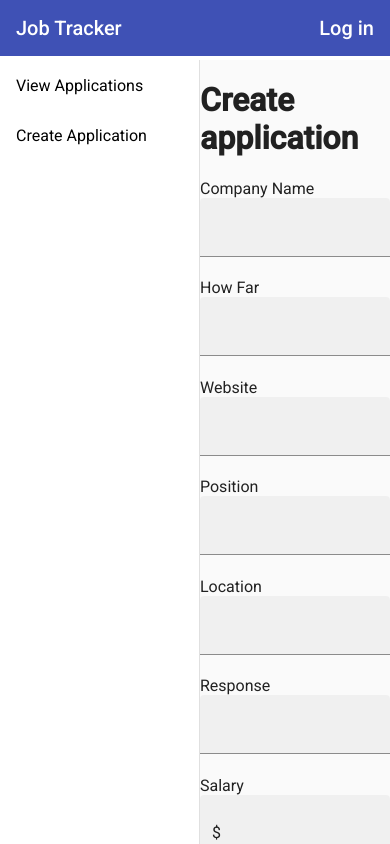
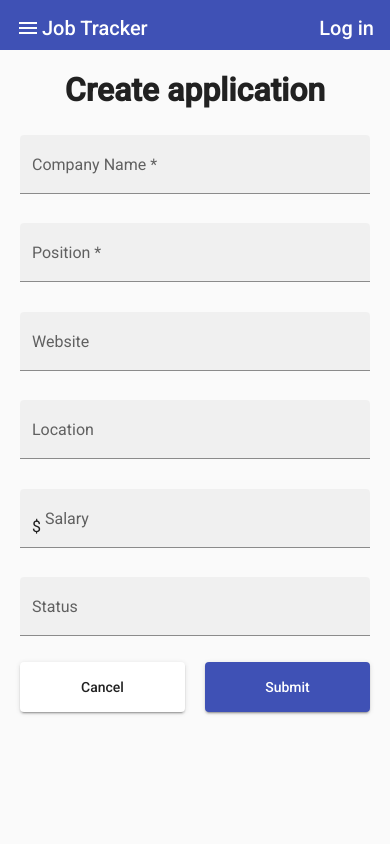
Before and after one commit to PhillipNguyen1/Job-Tracker, an Angular app: page /application/new in a window 390 px wide. Built offline with nearby package versions, Linux system fonts and the light colour scheme.

Commit message:
updated app to make it more mobile friendly

```diff
--- a/src/app/create-application/create-application.component.css
+++ b/src/app/create-application/create-application.component.css
@@ -12,19 +12,23 @@ input.salary::-webkit-inner-spin-button {
   display: none;
 }
 
-.form-control {
+.form {
   max-width: 350px;
   margin: auto;
 }
 
-.submit {
-  display: flex;
-  flex-direction: row-reverse;
+.form-control {
+  margin: 4px 0px;
 }
 
-.submit-button {
-  min-width: 120px;
-  height: 40px;
+.form-buttons {
+  display: flex;
+  justify-content: space-between;
+}
+
+.form-buttons button {
+  min-width: 165px;
+  height: 50px;
 }
 
 mat-form-field {
--- a/src/app/create-application/create-application.component.html
+++ b/src/app/create-application/create-application.component.html
@@ -3,86 +3,70 @@
     <h1>{{ TITLE }}</h1>
   </span>
 
-  <form
-    class="form-control"
-    [formGroup]="applicationForm"
-    (ngSubmit)="onSubmit(applicationForm.value)"
-  >
-    <label for="companyName">Company Name</label>
-    <mat-form-field appearance="fill">
-      <!-- <mat-label>Company Name</mat-label> -->
-      <input matInput formControlName="companyName" />
+  <form class="form" [formGroup]="applicationForm" (ngSubmit)="onSubmit()">
+    <mat-form-field appearance="fill" class="form-control">
+      <mat-label>Company Name</mat-label>
+      <input matInput formControlName="companyName" required />
+      <mat-error *ngIf="applicationForm.get('companyName').invalid"
+        >Please enter a company name</mat-error
+      >
     </mat-form-field>
 
-    <br />
+    <!-- TODO: Remove field -->
 
-    <label>How Far</label>
-    <mat-form-field appearance="fill">
-      <!-- <mat-label>How Far</mat-label> -->
+    <!-- <mat-form-field appearance="fill">
+      <mat-label>How Far</mat-label>
       <input matInput formControlName="howFar" />
+    </mat-form-field> -->
+
+    <mat-form-field appearance="fill" class="form-control">
+      <mat-label>Position</mat-label>
+      <input matInput formControlName="position" required />
+      <mat-error *ngIf="applicationForm.get('position').invalid"
+        >Please enter a position</mat-error
+      >
     </mat-form-field>
 
-    <br />
-
-    <label>Website</label>
-    <mat-form-field appearance="fill">
-      <!-- <mat-label>Website</mat-label> -->
+    <mat-form-field appearance="fill" class="form-control">
+      <mat-label>Website</mat-label>
       <input matInput formControlName="website" />
     </mat-form-field>
 
-    <br />
-
-    <label>Position</label>
-    <mat-form-field appearance="fill">
-      <!-- <mat-label>Position</mat-label> -->
-      <input matInput formControlName="position" />
-    </mat-form-field>
-
-    <br />
-
-    <label>Location</label>
-    <mat-form-field appearance="fill">
-      <!-- <mat-label>Location</mat-label> -->
+    <mat-form-field appearance="fill" class="form-control">
+      <mat-label>Location</mat-label>
       <input matInput formControlName="location" />
     </mat-form-field>
 
-    <br />
+    <!-- TODO: Remove field -->
 
-    <label>Response</label>
-    <mat-form-field appearance="fill">
-      <!-- <mat-label>Response</mat-label> -->
+    <!-- <mat-form-field appearance="fill">
+      <mat-label>Response</mat-label>
       <input matInput formControlName="response" />
-    </mat-form-field>
+    </mat-form-field> -->
 
-    <br />
-
-    <label>Salary</label>
-    <mat-form-field appearance="fill">
-      <!-- <mat-label>Salary</mat-label> -->
+    <mat-form-field appearance="fill" class="form-control">
+      <mat-label>Salary</mat-label>
       <input matInput type="number" class="salary" formControlName="salary" />
       <span matPrefix>$&nbsp;</span>
     </mat-form-field>
-    <br />
 
-    <label>Status</label>
-    <mat-form-field appearance="fill">
-      <!-- <mat-label>Status</mat-label> -->
+    <mat-form-field appearance="fill" class="form-control">
+      <mat-label>Status</mat-label>
       <input matInput formControlName="status" />
     </mat-form-field>
 
-    <div class="submit">
+    <div class="form-buttons">
       <button
         mat-raised-button
-        type="submit"
-        color="primary"
-        class="submit-button"
+        color="secondary"
+        class="button"
+        routerLink="/applications"
       >
+        Cancel
+      </button>
+      <button mat-raised-button type="submit" color="primary" class="button">
         Submit
       </button>
     </div>
   </form>
-  <!--
-  <div>
-    {{ applicationForm.value | json }}
-  </div> -->
 </div>
--- a/src/app/create-application/create-application.component.ts
+++ b/src/app/create-application/create-application.component.ts
@@ -30,8 +30,9 @@ export class CreateApplicationComponent implements OnInit {
   ngOnInit() {}
 
   // TODO: Add Validations
-  onSubmit(application: Application): any {
+  onSubmit(): any {
     if (this.applicationForm.valid) {
+      const application: Application = this.applicationForm.value;
       this.applicationService.createApplication(application).subscribe();
       this.applicationForm.reset();
     }
--- a/src/app/navbar/navbar.component.css
+++ b/src/app/navbar/navbar.component.css
@@ -4,7 +4,7 @@
 
 .container {
   position: absolute;
-  top: 60px;
+  top: 50px;
   bottom: 0;
   left: 0;
   right: 0;
@@ -39,3 +39,7 @@
 .toggle {
   margin: 16px;
 }
+
+.title {
+  margin-left: 2px;
+}
--- a/src/app/navbar/navbar.component.html
+++ b/src/app/navbar/navbar.component.html
@@ -1,13 +1,17 @@
 <mat-toolbar color="primary">
-  <span>Job Tracker</span>
+  <i class="material-icons" (click)="sidenav.toggle()">
+    menu
+  </i>
+  <span class="title">Job Tracker</span>
   <span class="fill-space"></span>
   <span>Log in</span>
 </mat-toolbar>
 <mat-sidenav-container class="container">
   <mat-sidenav
+    #sidenav
     opened
     class="sidenav"
-    mode="side"
+    mode="over"
     [opened]="opened"
     [fixedInViewport]="false"
   >
@@ -23,18 +27,6 @@
       color="primary"
       (click)="openNav()"
       class="toggle"
-    >
-      <i class="material-icons">
-        <span *ngIf="!opened; else close">
-          chevron_right
-        </span>
-
-        <ng-template #close>
-          <span>
-            chevron_left
-          </span>
-        </ng-template>
-      </i>
-    </button>
+    ></button>
   </mat-sidenav-content>
 </mat-sidenav-container>
--- a/src/app/navbar/navbar.component.ts
+++ b/src/app/navbar/navbar.component.ts
@@ -6,7 +6,7 @@ import { Component, OnInit } from "@angular/core";
   styleUrls: ["./navbar.component.css"]
 })
 export class NavbarComponent implements OnInit {
-  opened = true;
+  opened = false;
 
   constructor() {}
 
--- a/src/app/view-applications/view-applications.component.css
+++ b/src/app/view-applications/view-applications.component.css
@@ -14,3 +14,14 @@ table {
 .tableCard {
   margin: 16px;
 }
+
+th {
+  background: white;
+  color: black;
+  font-size: 1rem;
+  font: bold;
+}
+
+tr:nth-child(odd) {
+  background: lightgray;
+}
--- a/src/app/view-applications/view-applications.component.html
+++ b/src/app/view-applications/view-applications.component.html
@@ -23,39 +23,42 @@
       </ng-container>
 
       <!-- applicationDate Column -->
-      <ng-container matColumnDef="Application Date">
+      <!-- <ng-container matColumnDef="Application Date">
         <th mat-header-cell *matHeaderCellDef>Application Date</th>
         <td mat-cell *matCellDef="let element">
-          <!-- TODO: change how we display date -->
           {{ element.applicationDate.slice(0, 10) }}
         </td>
-      </ng-container>
+      </ng-container> -->
 
       <!-- location Column -->
-      <ng-container matColumnDef="Location">
+      <!-- <ng-container matColumnDef="Location">
         <th mat-header-cell *matHeaderCellDef>Location</th>
         <td mat-cell *matCellDef="let element">{{ element.location }}</td>
-      </ng-container>
+      </ng-container> -->
 
       <!-- status Column -->
-      <ng-container matColumnDef="Status">
+      <!-- <ng-container matColumnDef="Status">
         <th mat-header-cell *matHeaderCellDef>Status</th>
         <td mat-cell *matCellDef="let element">{{ element.status }}</td>
-      </ng-container>
+      </ng-container> -->
 
       <!-- salary Column -->
-      <ng-container matColumnDef="Salary">
+      <!-- <ng-container matColumnDef="Salary">
         <th mat-header-cell *matHeaderCellDef>Salary</th>
         <td mat-cell *matCellDef="let element">
           {{ element.salary | currency }}
         </td>
-      </ng-container>
+      </ng-container> -->
 
       <!-- header row -->
       <tr mat-header-row *matHeaderRowDef="displayedColumns"></tr>
 
       <!-- table data row -->
-      <tr mat-row *matRowDef="let row; columns: displayedColumns"></tr>
+      <tr
+        mat-row
+        *matRowDef="let row; columns: displayedColumns"
+        (click)="onApplicationClick(row)"
+      ></tr>
     </table>
   </div>
 </div>
--- a/src/app/view-applications/view-applications.component.ts
+++ b/src/app/view-applications/view-applications.component.ts
@@ -13,18 +13,15 @@ export class ViewApplicationsComponent implements OnInit {
   applications$: Observable<Application[]>;
   loading: boolean;
 
-  displayedColumns: string[] = [
-    "Company",
-    "Position",
-    "Application Date",
-    "Location",
-    "Status",
-    "Salary"
-  ];
+  displayedColumns: string[] = ["Company", "Position"];
 
   constructor(private applicationService: ApplicationService) {}
 
   ngOnInit() {
     this.applications$ = this.applicationService.getAllApplications();
   }
+
+  onApplicationClick(application: Application) {
+    console.log("application clicked: ", application);
+  }
 }
```
